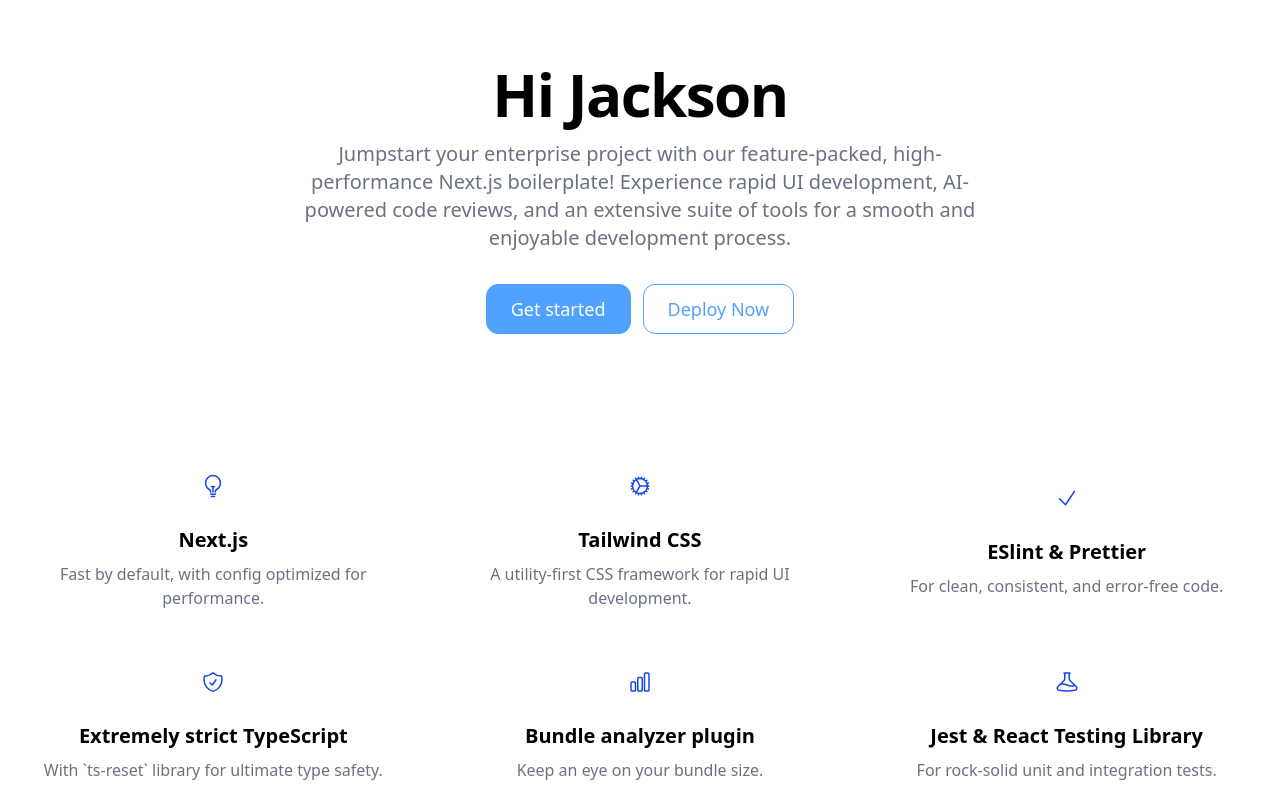
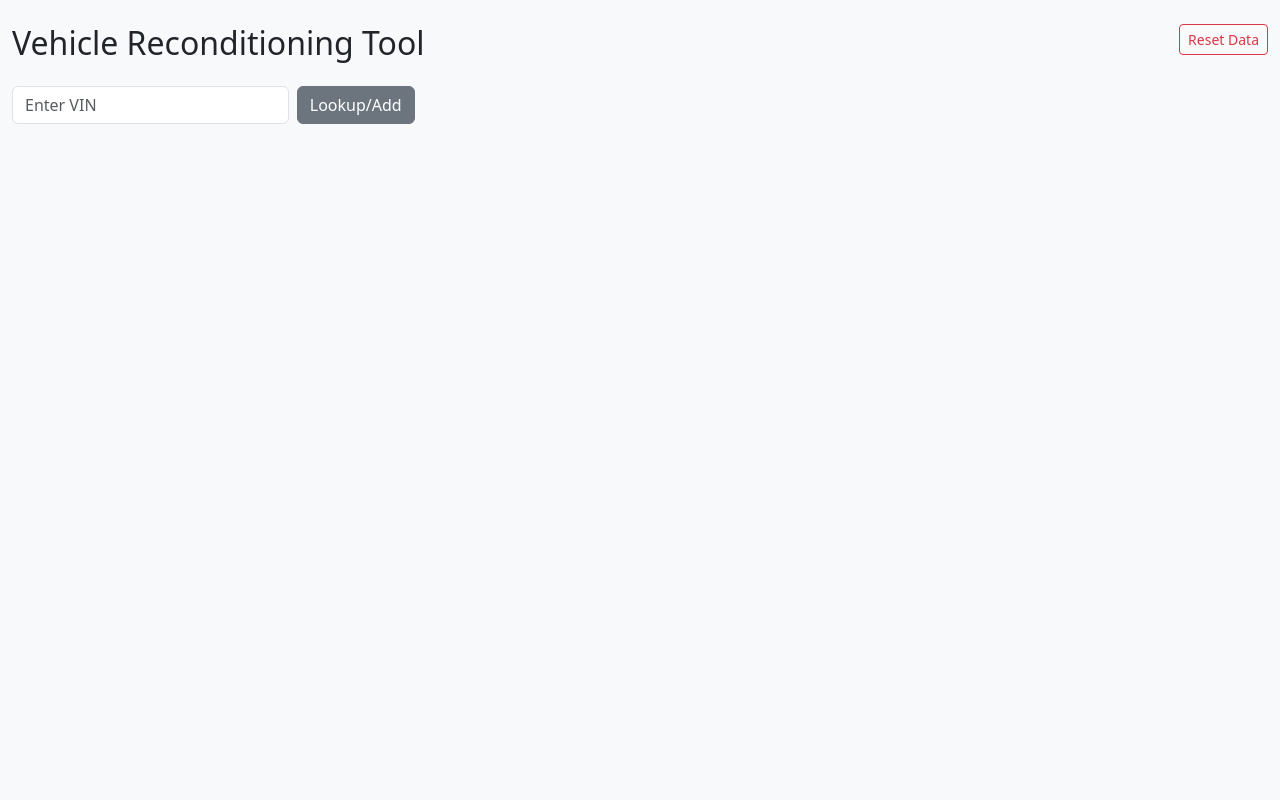
Before and after one commit to jakeosmith/hilarymasterserver, a Next.js app: page / in a window 1280 px wide. Shown: the top 800 px of the page. Built offline with nearby package versions, Linux system fonts and the light colour scheme.

Commit message:
Make recon tool homepage and add offline VIN decoding

```diff
--- a/app/page.tsx
+++ b/app/page.tsx
@@ -1,66 +1,16 @@
-import { Metadata } from "next"
-import { Button } from "components/Button/Button"
+'use client'
 
-import { LP_GRID_ITEMS } from "lp-items"
+import { Metadata } from 'next'
 
 export const metadata: Metadata = {
-  title: "Next.js Enterprise Boilerplate",
-  twitter: {
-    card: "summary_large_image",
-  },
-  openGraph: {
-    url: "https://next-enterprise.vercel.app/",
-    images: [
-      {
-        width: 1200,
-        height: 630,
-        url: "https://raw.githubusercontent.com/Blazity/next-enterprise/main/.github/assets/project-logo.png",
-      },
-    ],
-  },
+  title: 'Vehicle Reconditioning Tool'
 }
 
-export default function Web() {
+export default function Home() {
   return (
-    <>
-      <section className="bg-white dark:bg-gray-900">
-        <div className="mx-auto grid max-w-(--breakpoint-xl) px-4 py-8 text-center lg:py-16">
-          <div className="mx-auto place-self-center">
-            <h1 className="mb-4 max-w-2xl text-4xl leading-none font-extrabold tracking-tight md:text-5xl xl:text-6xl dark:text-white">
-              Hi Jackson
-            </h1>
-            <p className="mb-6 max-w-2xl font-light text-gray-500 md:text-lg lg:mb-8 lg:text-xl dark:text-gray-400">
-              Jumpstart your enterprise project with our feature-packed, high-performance Next.js boilerplate!
-              Experience rapid UI development, AI-powered code reviews, and an extensive suite of tools for a smooth and
-              enjoyable development process.
-            </p>
-            <Button href="https://github.com/Blazity/next-enterprise" className="mr-3">
-              Get started
-            </Button>
-            <Button
-              href="https://vercel.com/new/git/external?repository-url=https://github.com/Blazity/next-enterprise"
-              intent="secondary"
-            >
-              Deploy Now
-            </Button>
-          </div>
-        </div>
-      </section>
-      <section className="bg-white dark:bg-gray-900">
-        <div className="mx-auto max-w-(--breakpoint-xl) px-4 py-8 sm:py-16 lg:px-6">
-          <div className="justify-center space-y-8 md:grid md:grid-cols-2 md:gap-12 md:space-y-0 lg:grid-cols-3">
-            {LP_GRID_ITEMS.map((singleItem) => (
-              <div key={singleItem.title} className="flex flex-col items-center justify-center text-center">
-                <div className="bg-primary-100 dark:bg-primary-900 mb-4 flex size-10 items-center justify-center rounded-full p-1.5 text-blue-700 lg:size-12">
-                  {singleItem.icon}
-                </div>
-                <h3 className="mb-2 text-xl font-bold dark:text-white">{singleItem.title}</h3>
-                <p className="text-gray-500 dark:text-gray-400">{singleItem.description}</p>
-              </div>
-            ))}
-          </div>
-        </div>
-      </section>
-    </>
+    <iframe
+      src="/recon-tool/index.html"
+      style={{ width: '100%', height: '100vh', border: 'none' }}
+    />
   )
 }
--- a/public/recon-tool/app.js
+++ b/public/recon-tool/app.js
@@ -1,4 +1,8 @@
 const STAGES = ["Arrival","Inspection","Mechanical","Detail","Photos","Online"];
+const SAMPLE_VINS = {
+  "1HGCM82633A004352": { ModelYear: "2003", Make: "Honda", Model: "Accord" },
+  "1FTFW1ET1EKF51234": { ModelYear: "2014", Make: "Ford", Model: "F-150" },
+};
 let vehicles = [];
 
 function loadData() {
@@ -96,7 +100,16 @@
     renderList();
     selectVehicle(vin);
   }catch(e){
-    alert('Failed to decode VIN');
+    const stub=SAMPLE_VINS[vin];
+    if(stub){
+      const vehicle={vin,year:stub.ModelYear,make:stub.Make,model:stub.Model,stage:'Arrival',laborCost:0,partsCost:0,total:0,parts:[]};
+      vehicles.push(vehicle);
+      saveData();
+      renderList();
+      selectVehicle(vin);
+    }else{
+      alert('Failed to decode VIN');
+    }
   }
 }
 
```
Also changed, not shown: 1 other file (tests, documents, lock files or other folders).
